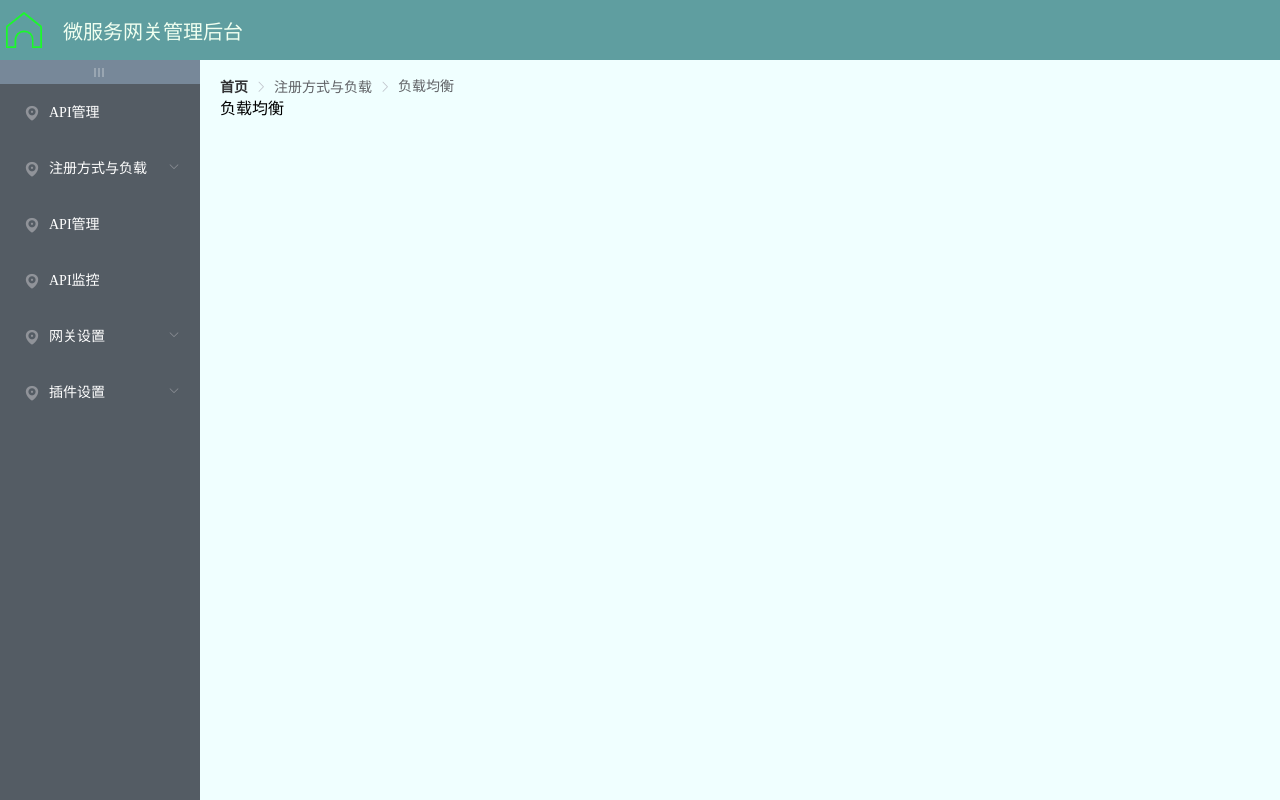
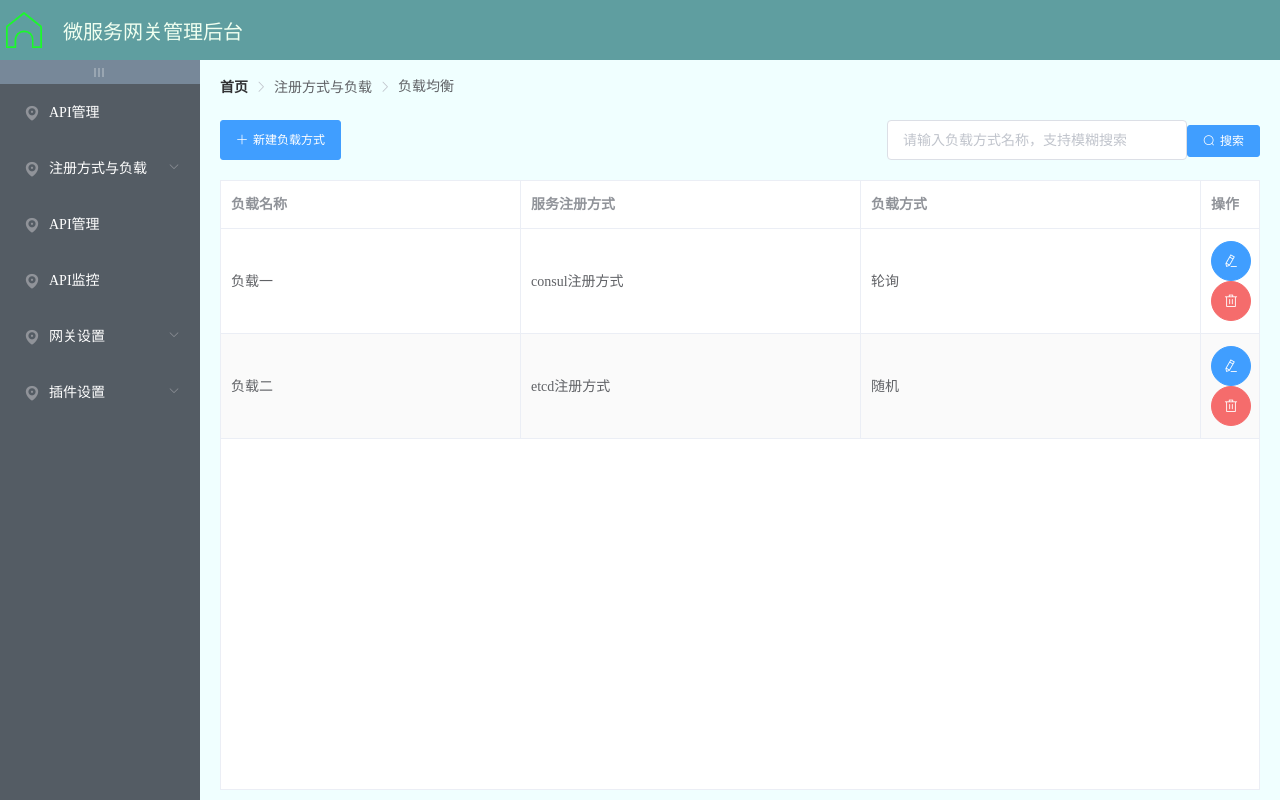
Before and after one commit to 945188363/my-Vue-project, a Vue app: page /loadBalanceManager in a window 1280 px wide. Built offline with nearby package versions, Linux system fonts and the light colour scheme.

Commit message:
绘制服务注册界面 绘制负载均衡界面

```diff
--- a/src/components/loadbalance/LoadBalanceManager.vue
+++ b/src/components/loadbalance/LoadBalanceManager.vue
@@ -7,15 +7,220 @@
         <el-breadcrumb-item>负载均衡</el-breadcrumb-item>
       </el-breadcrumb>
     </div>
-    <div>
-      负载均衡
+    <div  style="margin-top: 25px;margin-bottom: 20px">
+      <div class="groupToolBar"
+           style="margin-top: 5px;margin-bottom: 20px; justify-content: space-between; display: flex;"
+      >
+        <el-button type="primary" icon="el-icon-plus" size="small" @click="showCreateLoadBalanceDialog">新建负载方式</el-button>
+        <div>
+          <el-input
+            placeholder="请输入负载方式名称，支持模糊搜索"
+            v-model="searchLoadBalance"
+            clearable style="width: 300px;">
+          </el-input>
+          <el-button type="primary" icon="el-icon-search" size="small">搜索</el-button>
+        </div>
+      </div>
+      <el-table
+        :data="LoadBalancesData"
+        height="610"
+        border
+        stripe
+        style="width: 100%">
+        <el-table-column
+          prop="name"
+          label="负载名称"
+          width="300">
+        </el-table-column>
+        <el-table-column
+          prop="registryName"
+          label="服务注册方式"
+          width="340">
+        </el-table-column>
+        <el-table-column
+          prop="loadBalanceType"
+          label="负载方式"
+          width="340">
+        </el-table-column>
+        <el-table-column
+          prop="operation"
+          label="操作">
+          <template slot-scope="scope">
+            <el-tooltip class="item" effect="dark" content="编辑" placement="top">
+              <el-button @click="showEditLoadBalanceDialog(scope.row.id)" type="primary"  icon="el-icon-edit" circle></el-button>
+            </el-tooltip>
+            <el-tooltip class="item" effect="dark" content="删除" placement="top">
+              <el-popconfirm
+                title="确认删除吗？"
+              >
+                <el-button @click="showEditLoadBalanceDialog(scope)" type="danger" slot="reference" icon="el-icon-delete" circle></el-button>
+              </el-popconfirm>
+            </el-tooltip>
+          </template>
+        </el-table-column>
+      </el-table>
     </div>
+    <!--弹窗-->
+    <el-dialog title="创建新的服务负载方式" :visible.sync="createLoadBalanceDialogFormVisible">
+      <el-form :model="loadBalanceCreateForm">
+        <el-form-item label="负载名称" :label-width="formLabelWidth">
+          <el-input v-model="loadBalanceCreateForm.name" style="width: 300px" autocomplete="off"></el-input>
+        </el-form-item>
+        <el-form-item label="服务注册方式" :label-width="formLabelWidth">
+          <el-select style="width: 300px;" clearable v-model="loadBalanceCreateForm.registryName" placeholder="请选择">
+            <el-option
+              v-for="item in registrysData"
+              :key="item.id"
+              :label="item.name"
+              :value="item.name">
+            </el-option>
+          </el-select>
+        </el-form-item>
+        <el-form-item label="负载均衡方式" :label-width="formLabelWidth">
+          <el-select style="width: 300px;" clearable v-model="loadBalanceCreateForm.loadBalanceType" placeholder="请选择">
+            <el-option
+              v-for="item in loadBalanceTypesData"
+              :key="item.value"
+              :label="item.label"
+              :value="item.value">
+            </el-option>
+          </el-select>
+        </el-form-item>
+        <el-form-item label="服务" :label-width="formLabelWidth">
+          <el-input v-model="loadBalanceCreateForm.service" style="width: 300px" autocomplete="off"></el-input>
+        </el-form-item>
+      </el-form>
+      <div slot="footer" class="dialog-footer">
+        <el-button @click="createLoadBalanceDialogFormVisible = false">取 消</el-button>
+        <el-button type="primary" @click="CreateLoadBalance">确 定</el-button>
+      </div>
+    </el-dialog>
+    <el-dialog title="编辑服务负载方式" :visible.sync="editLoadBalanceDialogFormVisible">
+      <el-form :model="loadBalanceEditForm">
+        <el-form-item label="负载名称" :label-width="formLabelWidth">
+          <el-input v-model="loadBalanceEditForm.name" disabled style="width: 300px" autocomplete="off"></el-input>
+        </el-form-item>
+        <el-form-item label="服务注册方式" :label-width="formLabelWidth">
+          <el-select style="width: 300px;" clearable  v-model="loadBalanceEditForm.registryName" placeholder="请选择">
+            <el-option
+              v-for="item in registrysData"
+              :key="item.id"
+              :label="item.name"
+              :value="item.name">
+            </el-option>
+          </el-select>
+        </el-form-item>
+        <el-form-item label="负载均衡方式" :label-width="formLabelWidth">
+          <el-select style="width: 300px;" clearable v-model="loadBalanceEditForm.loadBalanceType" placeholder="请选择">
+            <el-option
+              v-for="item in loadBalanceTypesData"
+              :key="item.value"
+              :label="item.label"
+              :value="item.value">
+            </el-option>
+          </el-select>
+        </el-form-item>
+        <el-form-item label="服务" :label-width="formLabelWidth">
+          <el-input v-model="loadBalanceEditForm.service" style="width: 300px" autocomplete="off"></el-input>
+        </el-form-item>
+      </el-form>
+      <div slot="footer" class="dialog-footer">
+        <el-button @click="editLoadBalanceDialogFormVisible = false">取 消</el-button>
+        <el-button type="primary" @click="EditLoadBalance">确 定</el-button>
+      </div>
+    </el-dialog>
   </div>
 </template>
 
 <script>
 export default {
-  name: 'LoadBalancer'
+  name: 'LoadBalancer',
+  data: function () {
+    return {
+      LoadBalancesData: [
+        {
+          id: 1,
+          name: '负载一',
+          registryName: 'consul注册方式',
+          loadBalanceType: '轮询',
+          service: 'ip1:1111 ; ip2:2222 10'
+        },
+        {
+          id: 2,
+          name: '负载二',
+          registryName: 'etcd注册方式',
+          loadBalanceType: '随机',
+          service: 'ip1:1111 ; ip2:2222 10'
+        }
+      ],
+      loadBalanceCreateForm: {
+        id: 2,
+        name: '负载二',
+        registryName: 'etcd注册方式',
+        loadBalanceType: '随机',
+        service: 'ip1:1111 ; ip2:2222 10'
+      },
+      loadBalanceEditForm: {
+        id: 2,
+        name: '负载二',
+        registryName: 'etcd注册方式',
+        loadBalanceType: '随机',
+        service: 'ip1:1111 ; ip2:2222 10'
+      },
+      registrysData: [{
+        id: 1,
+        name: 'consul注册方式'
+      },
+      {
+        id: 2,
+        name: 'etcd注册方式'
+      }
+      ],
+      registryCenter: '',
+      loadBalanceTypesData: [
+        {
+          value: 'random',
+          label: '随机'
+        },
+        {
+          value: 'roundRobin',
+          label: '轮询'
+        },
+        {
+          value: 'hash',
+          label: '哈希'
+        },
+        {
+          value: 'weightedRandom',
+          label: '加权随机'
+        },
+        {
+          value: 'weightedRoundRobin',
+          label: '加权轮询'
+        }
+      ],
+      createLoadBalanceDialogFormVisible: false,
+      editLoadBalanceDialogFormVisible: false,
+      searchLoadBalance: '',
+      formLabelWidth: '180px'
+    }
+  },
+  // 存放 方法
+  methods: {
+    showCreateLoadBalanceDialog () {
+      this.createLoadBalanceDialogFormVisible = true
+    },
+    CreateLoadBalance () {
+      this.createLoadBalanceDialogFormVisible = false
+    },
+    showEditLoadBalanceDialog (id) {
+      this.editLoadBalanceDialogFormVisible = true
+      this.registryEditForm = this.RegistrysData[id - 1]
+    },
+    EditLoadBalance () {
+      this.editLoadBalanceDialogFormVisible = false
+    }
+  }
 }
 </script>
 
--- a/src/components/registry/RegistryManager.vue
+++ b/src/components/registry/RegistryManager.vue
@@ -11,7 +11,7 @@
       <div class="groupToolBar"
            style="margin-top: 5px;margin-bottom: 20px; justify-content: space-between; display: flex;"
       >
-        <el-button type="primary" icon="el-icon-plus" size="small" @click="showCreateRegistryDialog">服务注册方式</el-button>
+        <el-button type="primary" icon="el-icon-plus" size="small" @click="showCreateRegistryDialog">新建服务注册方式</el-button>
         <div>
           <el-input
             placeholder="请输入服务注册方式名称，支持模糊搜索"
@@ -22,7 +22,7 @@
         </div>
       </div>
       <el-table
-        :data="ApiGroupsDetailsData"
+        :data="RegistrysData"
         height="610"
         border
         stripe
@@ -33,7 +33,7 @@
           width="300">
         </el-table-column>
         <el-table-column
-          prop="description"
+          prop="center"
           label="注册中心选择"
           width="560">
         </el-table-column>
@@ -42,11 +42,11 @@
           label="操作">
           <template slot-scope="scope">
             <el-tooltip class="item" effect="dark" content="编辑" placement="top">
-              <el-button @click="showEditApiGroupDetailDialog(scope.row.id)" type="primary"  icon="el-icon-edit" circle></el-button>
+              <el-button @click="showEditRegistryDialog(scope.row.id)" type="primary"  icon="el-icon-edit" circle></el-button>
             </el-tooltip>
             <el-tooltip class="item" effect="dark" content="删除" placement="top">
               <el-popconfirm
-                title="该操作会删除组内所有api，确认删除吗？"
+                title="确认删除吗？"
               >
                 <el-button @click="showEditApiGroupDetailDialog(scope)" type="danger" slot="reference" icon="el-icon-delete" circle></el-button>
               </el-popconfirm>
@@ -80,7 +80,30 @@
         <el-button type="primary" @click="CreateRegistry">确 定</el-button>
       </div>
     </el-dialog>
-
+    <el-dialog title="编辑服务注册方式" :visible.sync="editRegistryDialogFormVisible">
+      <el-form :model="registryEditForm">
+        <el-form-item label="服务注册方式名称" :label-width="formLabelWidth">
+          <el-input v-model="registryEditForm.name" disabled style="width: 300px" autocomplete="off"></el-input>
+        </el-form-item>
+        <el-form-item label="注册中心类型" :label-width="formLabelWidth">
+          <el-select style="width: 300px;" clearable disabled  v-model="registryEditForm.center" placeholder="请选择">
+            <el-option
+              v-for="item in registryCentersData"
+              :key="item.value"
+              :label="item.label"
+              :value="item.value">
+            </el-option>
+          </el-select>
+        </el-form-item>
+        <el-form-item label="接入地址" :label-width="formLabelWidth">
+          <el-input v-model="registryEditForm.centerUrl" style="width: 300px" autocomplete="off"></el-input>
+        </el-form-item>
+      </el-form>
+      <div slot="footer" class="dialog-footer">
+        <el-button @click="editRegistryDialogFormVisible = false">取 消</el-button>
+        <el-button type="primary" @click="CreateRegistry">确 定</el-button>
+      </div>
+    </el-dialog>
   </div>
 </template>
 
@@ -89,7 +112,26 @@ export default {
   name: 'RegistryManager',
   data: function () {
     return {
+      RegistrysData: [
+        {
+          id: 1,
+          name: 'consul注册方式',
+          center: 'Consul',
+          centerUrl: '192.168.1.1:8888'
+        },
+        {
+          id: 2,
+          name: 'etcd注册方式',
+          center: 'Etcd',
+          centerUrl: '192.168.1.1:8888'
+        }
+      ],
       registryCreateForm: {
+        name: 'consul注册方式',
+        center: 'Consul',
+        centerUrl: '192.168.1.1:8888'
+      },
+      registryEditForm: {
         name: 'consul注册方式',
         center: 'Consul',
         centerUrl: '192.168.1.1:8888'
@@ -118,6 +160,7 @@ export default {
         }
       ],
       createRegistryDialogFormVisible: false,
+      editRegistryDialogFormVisible: false,
       searchRegistry: '',
       formLabelWidth: '180px'
     }
@@ -129,6 +172,10 @@ export default {
     },
     CreateRegistry () {
       this.createRegistryDialogFormVisible = false
+    },
+    showEditRegistryDialog (id) {
+      this.editRegistryDialogFormVisible = true
+      this.registryEditForm = this.RegistrysData[id - 1]
     }
   }
 }
```
